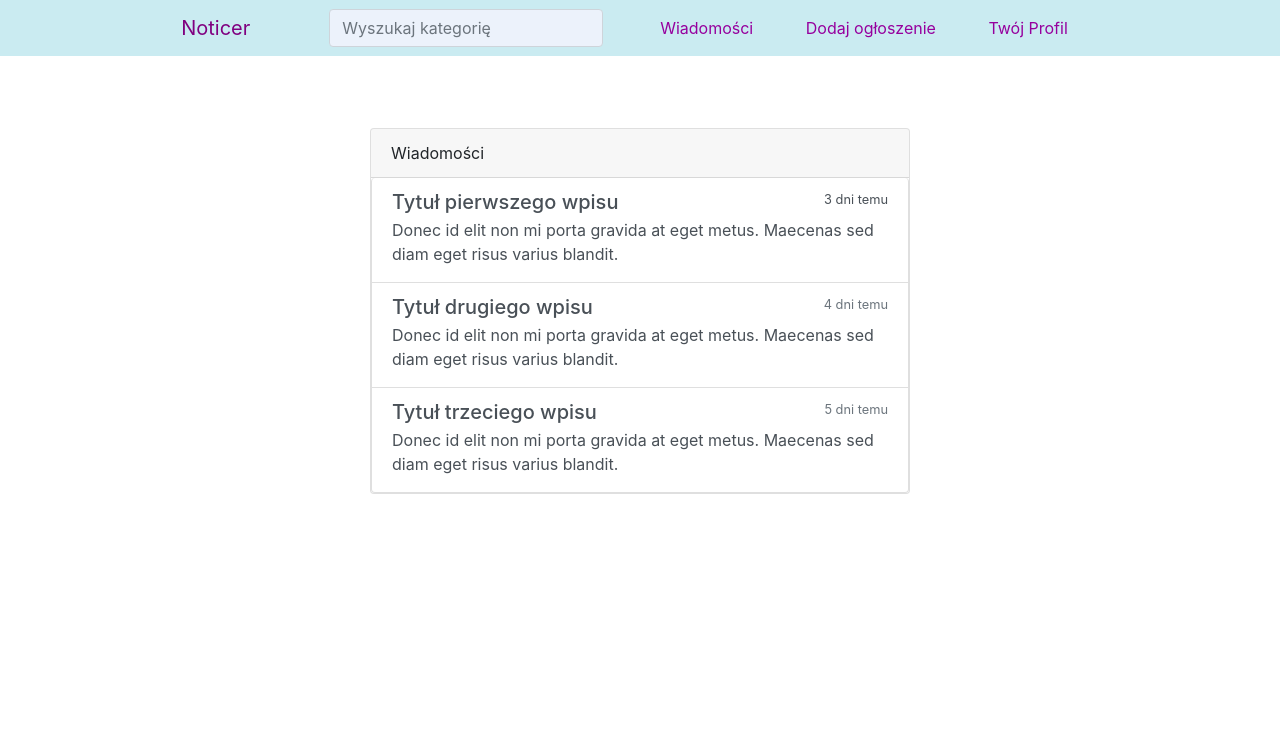
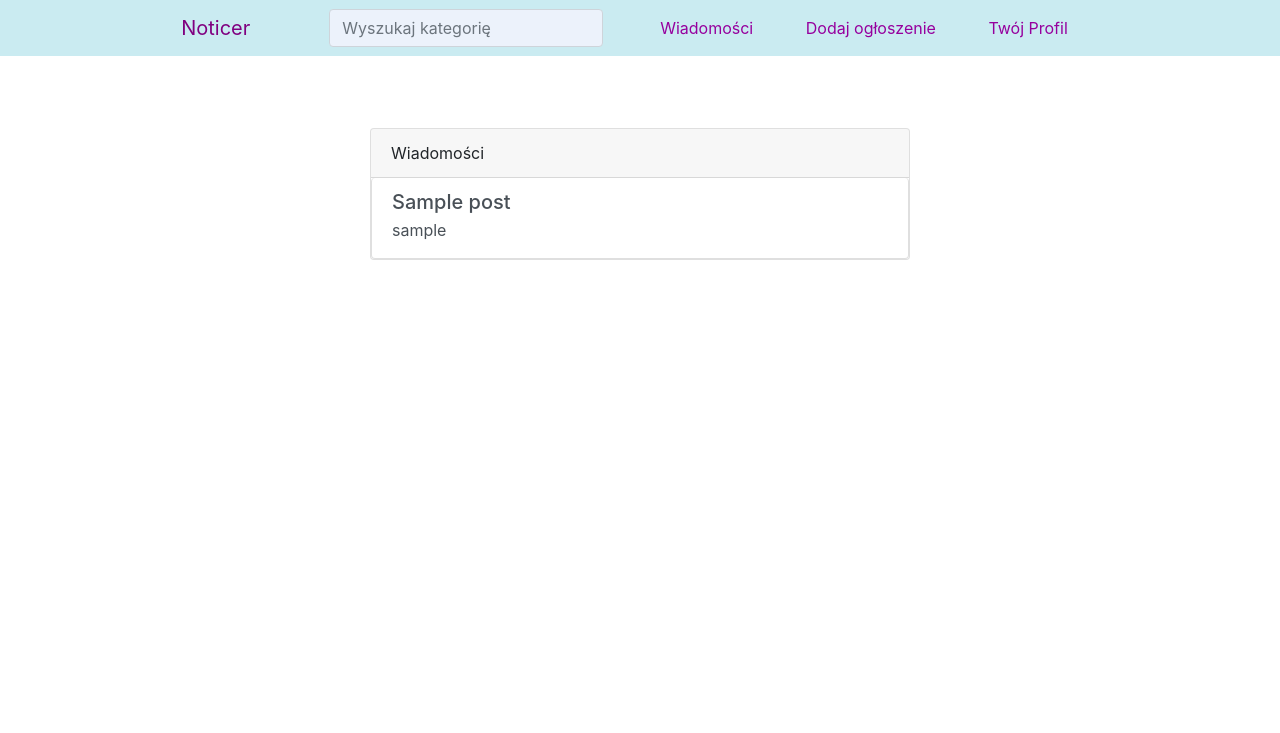
Before and after one commit to annajanowska/noticer-app, a PHP site: page /message in a window 1280 px wide. Shown: the top 733 px of the page. Run offline with PHP 8.4, Linux system fonts and the light colour scheme; the visitor is signed in with stand-in values (Sample User, id 1); tables that the repository leaves empty or names only in its code hold one stand-in row (values such as "Sample post"); some libraries are stand-ins or nearby versions.

```diff
--- a/add.php
+++ b/add.php
@@ -68,7 +68,7 @@
             $title = $_POST['title'];
             $price = $_POST['price'];
             $category = $_POST['category'];
-            print_r($category);
+            // print_r($category);
             //$subcategory = $_POST['subcategory'];
             $description = $_POST['description'];
             $protocol = stripos($_SERVER['SERVER_PROTOCOL'],'https') === true ? 'https://' : 'http://';
--- a/message.php
+++ b/message.php
@@ -3,7 +3,26 @@
     include("connect.php");
 
     if(isset($_SESSION['id'])) {
-            echo $twig->render('message.html.twig', ['data' => $date, 'session' => $_SESSION]);
+
+        $conversations = [];
+        $stmt = $dbh->prepare("SELECT DISTINCT (idPost), idUserSender , idUserReceiver FROM UserPostMessage WHERE idUserSender = :idUserSender OR idUserReceiver = :idUserReceiver");
+        $stmt->execute([':idUserSender' => $_SESSION['id'], ':idUserReceiver' => $_SESSION['id']]);
+
+        while ($row = $stmt->fetch(PDO::FETCH_ASSOC)) {
+            $stmt_1 = $dbh->prepare("SELECT title FROM Posts WHERE idPost = :idPost");
+            $stmt_1->execute([':idPost' => $row['idPost']]);
+            $row['postTitle'] = $stmt_1->fetchColumn();
+            $stmt_1 = $dbh->prepare("SELECT login FROM Users WHERE idUser = :idUser");
+            if ($_SESSION['id'] == intval($row['idUserSender'])) {
+                $stmt_1->execute([':idUser' => $row['idUserReceiver']]);
+            } else {
+                $stmt_1->execute([':idUser' => $row['idUserSender']]);
+            }
+            $row['otherUserName'] = $stmt_1->fetchColumn();
+            $conversations[] = $row;
+        }
+
+        echo $twig->render('message.html.twig', ['data' => $date, 'session' => $_SESSION, 'conversations' => $conversations]);
     }
     else {
         header("Location:https://s401354.labagh.pl/main");
--- a/templates/message.html.twig
+++ b/templates/message.html.twig
@@ -3,7 +3,6 @@
 {% block title %}Messages{% endblock %}
 
 {% block body %}
-
 
 <div class="container">
 	<div class="row">
@@ -13,32 +12,22 @@
                     Wiadomości
                 </div>
                 <div class="list-group">
-                    <a href="/conversation/cos" class="list-group-item list-group-item-action flex-column align-items-start">
-                        <div class="d-flex w-100 justify-content-between">
-                            <h5 class="mb-1">Tytuł pierwszego wpisu</h5>
-                            <small>3 dni temu</small>
-                        </div>
-                        <p class="mb-1">Donec id elit non mi porta gravida at eget metus. Maecenas sed diam eget risus varius blandit.</p>
-                    </a>
-                    <a href="#" class="list-group-item list-group-item-action flex-column align-items-start">
-                        <div class="d-flex w-100 justify-content-between">
-                            <h5 class="mb-1">Tytuł drugiego wpisu</h5>
-                            <small class="text-muted">4 dni temu</small>
-                        </div>
-                        <p class="mb-1">Donec id elit non mi porta gravida at eget metus. Maecenas sed diam eget risus varius blandit.</p>
-                    </a>
-                    <a href="#" class="list-group-item list-group-item-action flex-column align-items-start">
-                        <div class="d-flex w-100 justify-content-between">
-                            <h5 class="mb-1">Tytuł trzeciego wpisu</h5>
-                            <small class="text-muted">5 dni temu</small>
-                        </div>
-                        <p class="mb-1">Donec id elit non mi porta gravida at eget metus. Maecenas sed diam eget risus varius blandit.</p>
-                    </a>
+                    {% for conversation in conversations %}
+                    {# "/index.php?message={{post.idPost}}"
+                    index.php?page=nazwa_strony&edit=id #}
+                    {# $url = "http://localhost/main.php?email=$email_address&event_id=$event_id"; #}
+                        <a href="/conversation.php?title={{conversation.postTitle}}&otherName={{conversation.otherUserName}}" class="list-group-item list-group-item-action flex-column align-items-start">
+                            <div class="d-flex w-100 justify-content-between">
+                                <h5 class="mb-1">{{conversation.postTitle}}</h5>
+                                {# <small>{{conversation.otherUserName}}</small> #}
+                            </div>
+                            <p class="mb-1">{{conversation.otherUserName}}</p>
+                        </a>
+                    {% endfor %}
                 </div>
 		    </div>
 		</div>
 	</div>
 </div>
 
-
 {% endblock %}
```
Also changed, not shown: post.php (+29 -73 lines), profile.php (+8 -0 lines), templates/post.html.twig (+7 -2 lines), .htaccess, Images/1644444570742611099.jpg (added), Images/16444453241800124692.jpg (added).
